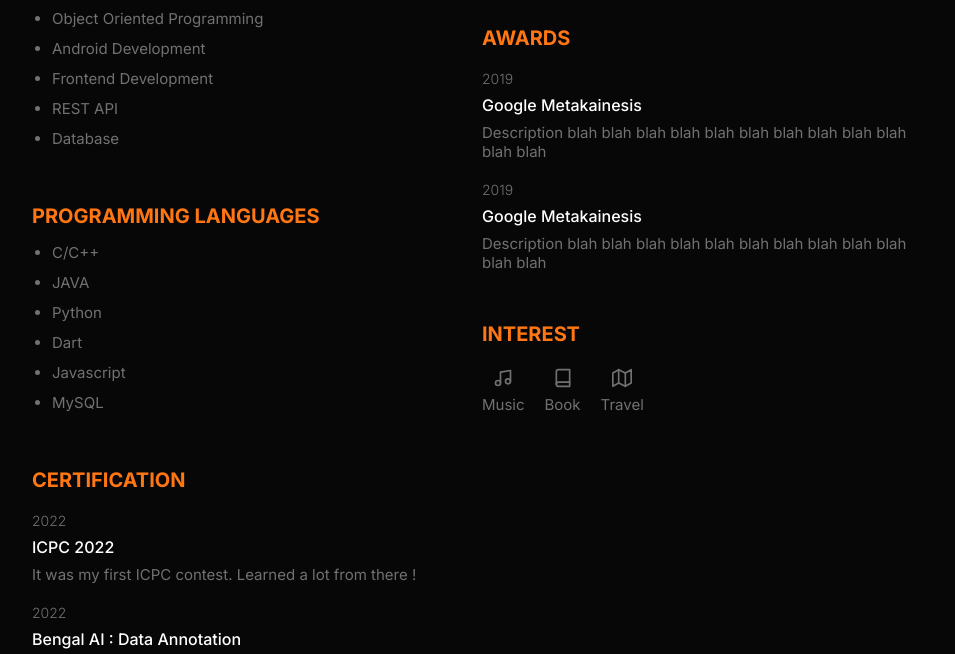
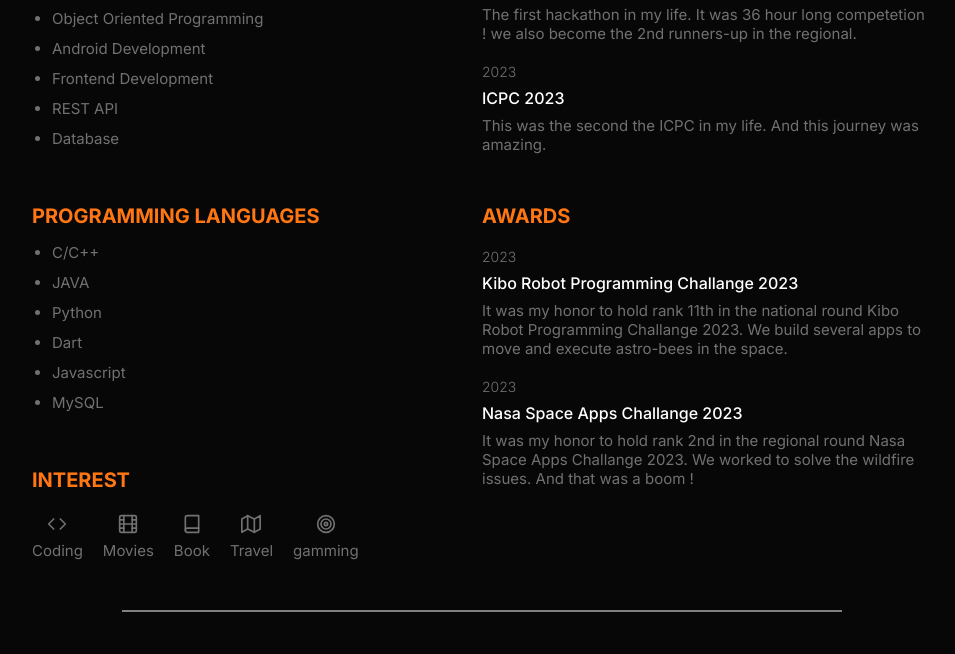
Before and after one commit to shaeakh/shaeakh.github.io, a plain HTML site: page index.html in a window 1280 px wide. Shown: the part 636-1290 px from the top of the page, without its empty margins (158-1113 px from the left). Drawn offline with nearby package versions, Linux system fonts and the light colour scheme.

Commit message:
Interest and awards section

```diff
--- a/index.html
+++ b/index.html
@@ -80,7 +80,33 @@
                     </ul>
                 </div>
             </div>
-
+            <div class="interest">
+                <h3 class="title">Interest</h3>
+                <div class="interestItems">
+                    <div class="interestItem">
+                        <i data-feather="code"></i>
+                        <span>Coding</span>
+                    </div>
+                    <div class="interestItem">
+                        <i data-feather="film"></i>
+                        <span>Movies</span>
+                    </div>
+                    <div class="interestItem">
+                        <i data-feather="book"></i>
+                        <span>Book</span>
+                    </div>
+                    <div class="interestItem">
+                        <i data-feather="map"></i>
+                        <span>Travel</span>
+                    </div>
+                    <div class="interestItem">
+                        <i data-feather="target"></i>
+                        <span>gamming</span>
+                    </div>
+                </div>
+            </div>
+        </div>
+        <div class="group2">
             <div class="certification">
                 <h3 class="title">certification</h3>
 
@@ -117,9 +143,7 @@
                 </div>
 
             </div>
-        </div>
-        <div class="group2">
-            <div class="exp">
+            <!-- <div class="exp">
                 <h3 class="title">Experience</h3>
                 <div class="expItem">
                     <p class="preTitle">2019 - Present</p>
@@ -143,50 +167,31 @@
                         blah blah blah blah
                     </p>
                 </div>
-            </div>
+            </div> -->
 
             <div class="awards">
                 <h3 class="title">Awards</h3>
+
                 <div class="awardsItem">
-                    <p class="preTitle">2019</p>
-                    <h4 class="itemTitle">Google Metakainesis</h4>
+                    <p class="preTitle">2023</p>
+                    <h4 class="itemTitle">Kibo Robot Programming Challange 2023</h4>
                     <p class="Profiledescription">
-                        Description
-                        blah blah blah blah
-                        blah blah blah blah
-                        blah blah blah blah
+                        It was my honor to hold rank 11th in the national round Kibo Robot Programming Challange 2023.
+                        We build several apps to move and execute astro-bees in the space.
                     </p>
                 </div>
                 <div class="awardsItem">
-                    <p class="preTitle">2019</p>
-                    <h4 class="itemTitle">Google Metakainesis</h4>
+                    <p class="preTitle">2023</p>
+                    <h4 class="itemTitle">Nasa Space Apps Challange 2023</h4>
                     <p class="Profiledescription">
-                        Description
-                        blah blah blah blah
-                        blah blah blah blah
-                        blah blah blah blah
+                        It was my honor to hold rank 2nd in the regional round Nasa Space Apps Challange 2023.
+                        We worked to solve the wildfire issues. And that was a boom !
                     </p>
                 </div>
 
             </div>
 
-            <div class="interest">
-                <h3 class="title">Interest</h3>
-                <div class="interestItems">
-                    <div class="interestItem">
-                        <i data-feather="music"></i>
-                        <span>Music</span>
-                    </div>
-                    <div class="interestItem">
-                        <i data-feather="book"></i>
-                        <span>Book</span>
-                    </div>
-                    <div class="interestItem">
-                        <i data-feather="map"></i>
-                        <span>Travel</span>
-                    </div>
-                </div>
-            </div>
+
 
         </div>
         <hr class="HR">
```
